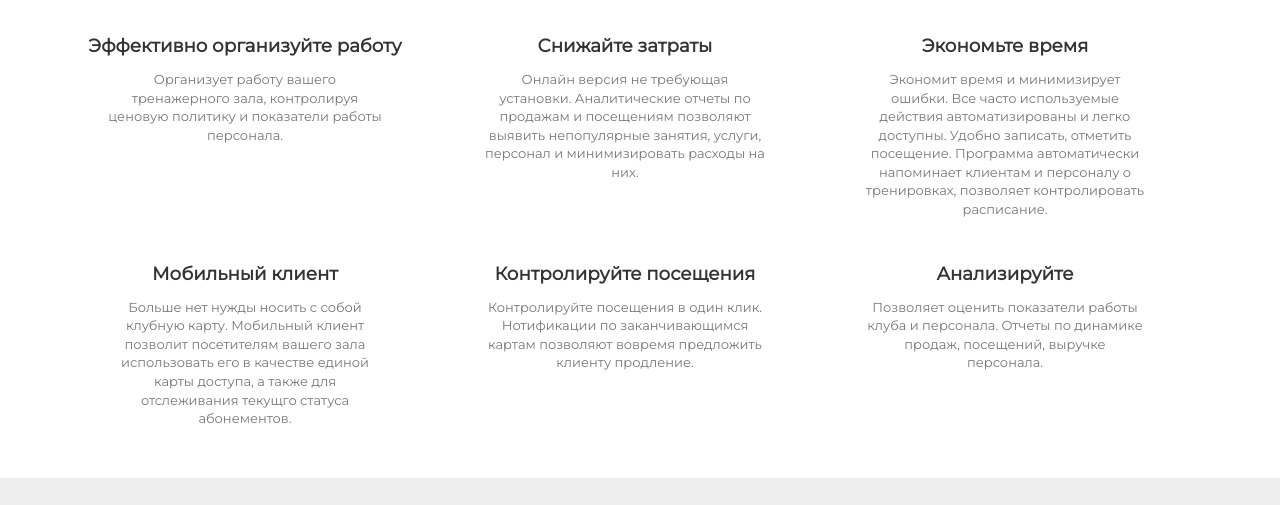
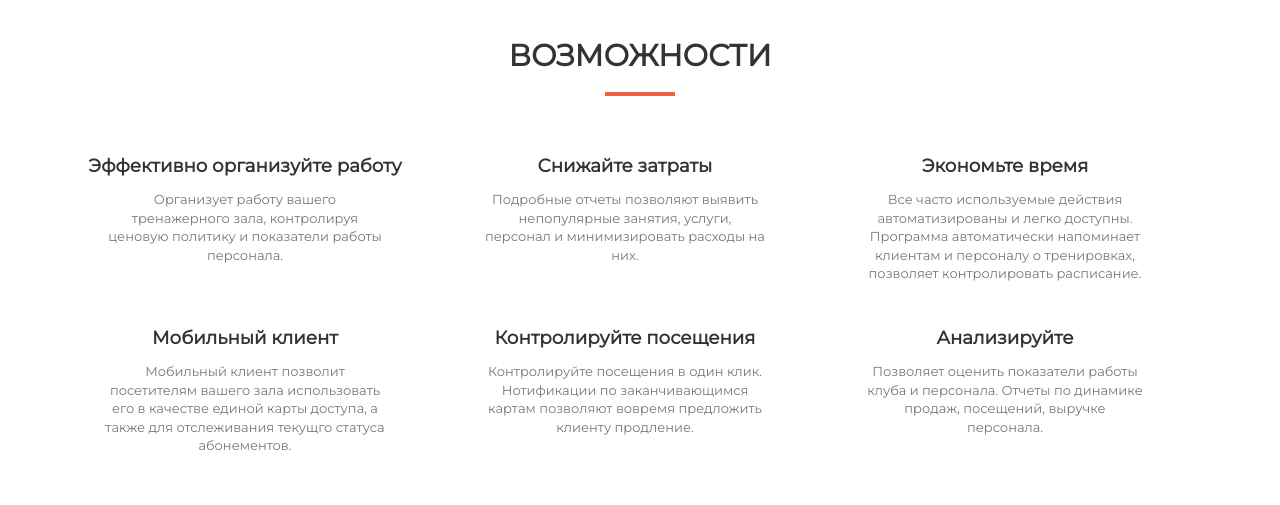
Before and after one commit to guestDI/landing-page, a React (Create React App) app: page /#/ in a window 1280 px wide. Shown: the part 821-1326 px from the top of the page. Built offline with nearby package versions, Linux system fonts and the light colour scheme; a web font is replaced by a local one.

Commit message:
Price component changes

```diff
--- a/src/screens/Welcome/index.css
+++ b/src/screens/Welcome/index.css
@@ -181,7 +181,7 @@ of those sections to manage the look and feel of the site. */
 .intro-section {
     min-height: 680px;
     padding-bottom: 0;
-    height: 100%;
+    height: 100vh;
     padding-top: 70px;
     text-align: center;
     background: url('../../images/maxresdefault1.jpg') center center ;
@@ -189,11 +189,10 @@ of those sections to manage the look and feel of the site. */
     -moz-background-size: cover;
     -o-background-size: cover;
     background-size: cover;
-
 }
 
 .about-section {
-    height: 100%;
+    height: 100vh;
     padding-top: 60px;
     text-align: center;
     background: #eeeeee;
@@ -206,7 +205,7 @@ of those sections to manage the look and feel of the site. */
 }
 
 .services-section {
-    height: 100%;
+    height: 100vh;
     padding-top: 60px;
     padding-bottom: 50px;
     text-align: center;
@@ -254,7 +253,7 @@ of those sections to manage the look and feel of the site. */
 }
 
 .team_section {
-    height: 100%;
+    height: 100vh;
     padding-top: 70px;
     padding-bottom: 50px;
     text-align: center;
@@ -286,7 +285,7 @@ of those sections to manage the look and feel of the site. */
 }
 /*Feedbacks*/
 .feedbacks_section{
-    height: 100%;
+    height: 100vh;
     padding-top: 60px;
     padding-bottom: 50px;
     text-align: center;
@@ -294,7 +293,7 @@ of those sections to manage the look and feel of the site. */
 }
 
 .prices-section{
-    height: 100%;
+    height: 100vh;
     padding: 60px 0px;
     text-align: center;
     background: #fff;
--- a/src/screens/Welcome/index.js
+++ b/src/screens/Welcome/index.js
@@ -92,7 +92,7 @@ class Welcome extends Component {
                         <div className="get_started_wrapper">
                             <CommonButton className="welcome_button" text="Начать" onClick={this.scrollInToSection}/>
                             <div className="scroll_down" >
-                                <div className="scroll_down__button" style={{display: "block"}} />
+                                <div className="scroll_down__button" style={{display: "block"}} onClick={this.scrollInToSection}/>
                             </div>
                         </div>
                     </div>
@@ -116,19 +116,19 @@ class Welcome extends Component {
                         <div className="service-tile col-lg-4 col-xs-4">
                             {/*<img src={require('../../../images/statistic.png')}  />*/}
                             <h4>Снижайте затраты</h4>
-                            <p className="desc">Онлайн версия не требующая установки. Аналитические отчеты по продажам и посещениям позволяют выявить непопулярные занятия, услуги, персонал и минимизировать расходы на них.</p>
+                            <p className="desc">Подробные отчеты позволяют выявить непопулярные занятия, услуги, персонал и минимизировать расходы на них.</p>
                         </div>
                         <div className="service-tile col-lg-4 col-xs-4">
                             {/*<img src={require('../../../images/statistic.png')}  />*/}
                             <h4>Экономьте время</h4>
-                            <p className="desc">Экономит время и минимизирует ошибки. Все часто используемые действия автоматизированы и легко доступны. Удобно записать, отметить посещение.
-                                Программа автоматически напоминает клиентам и персоналу о тренировках, позволяет контролировать расписание.</p>
+                            <p className="desc">Все часто используемые действия автоматизированы и легко доступны. Программа автоматически напоминает
+                                клиентам и персоналу о тренировках, позволяет контролировать расписание.</p>
                         </div>
                         <div style={{paddingTop: '30px'}}>
                             <div className="service-tile col-lg-4 col-xs-4">
                                 {/*<img src={require('../../../images/statistic.png')}  />*/}
                                 <h4>Мобильный клиент</h4>
-                                <p className="desc">Больше нет нужды носить с собой клубную карту. Мобильный клиент позволит посетителям вашего зала использовать его в качестве единой карты доступа, а также для отслеживания текущго статуса абонементов.</p>
+                                <p className="desc"> Мобильный клиент позволит посетителям вашего зала использовать его в качестве единой карты доступа, а также для отслеживания текущго статуса абонементов.</p>
                             </div>
                             <div className="service-tile col-lg-4 col-xs-4">
                                 {/*<img src={require('../../../images/rule.png')}  />*/}
```
